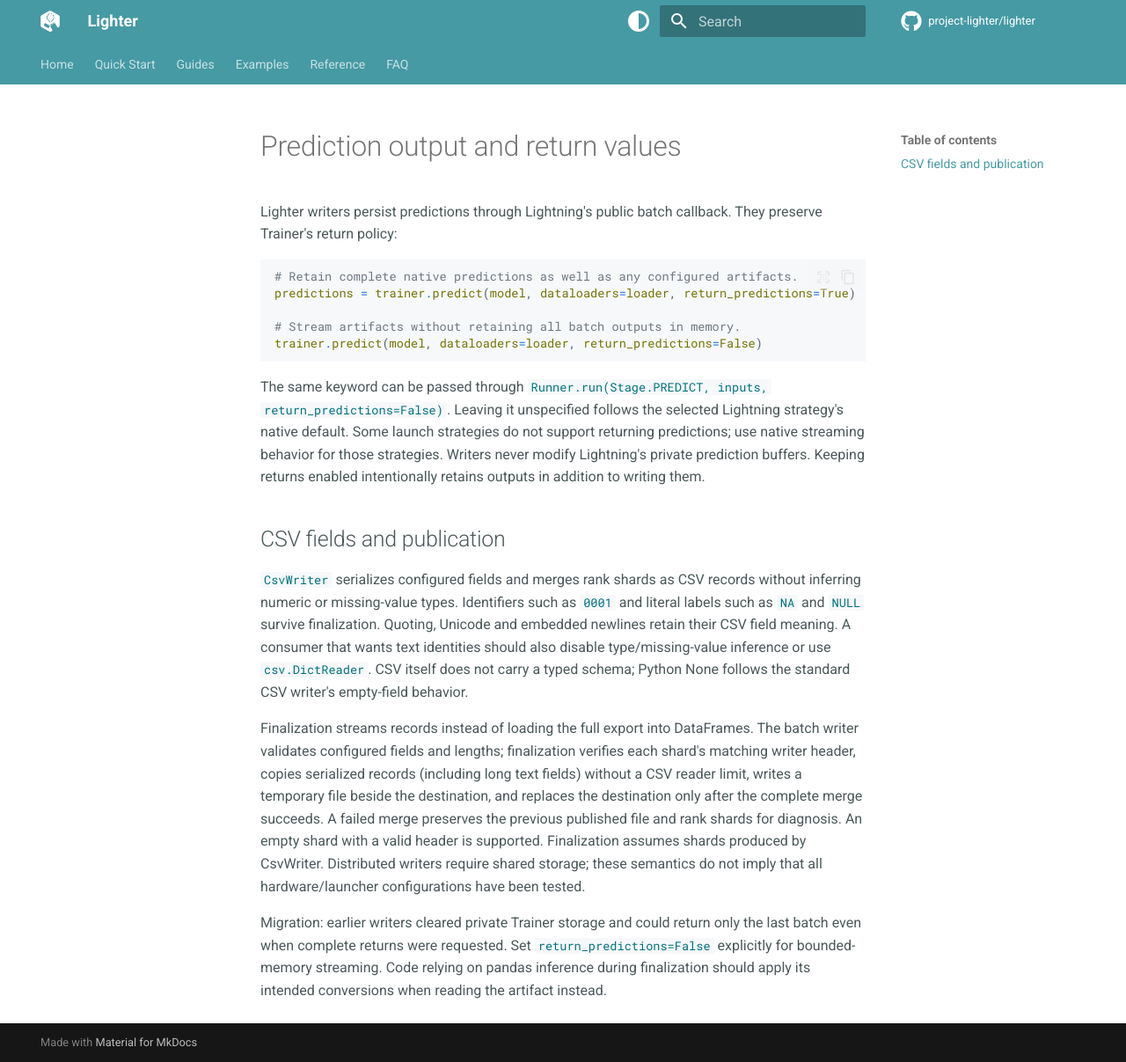
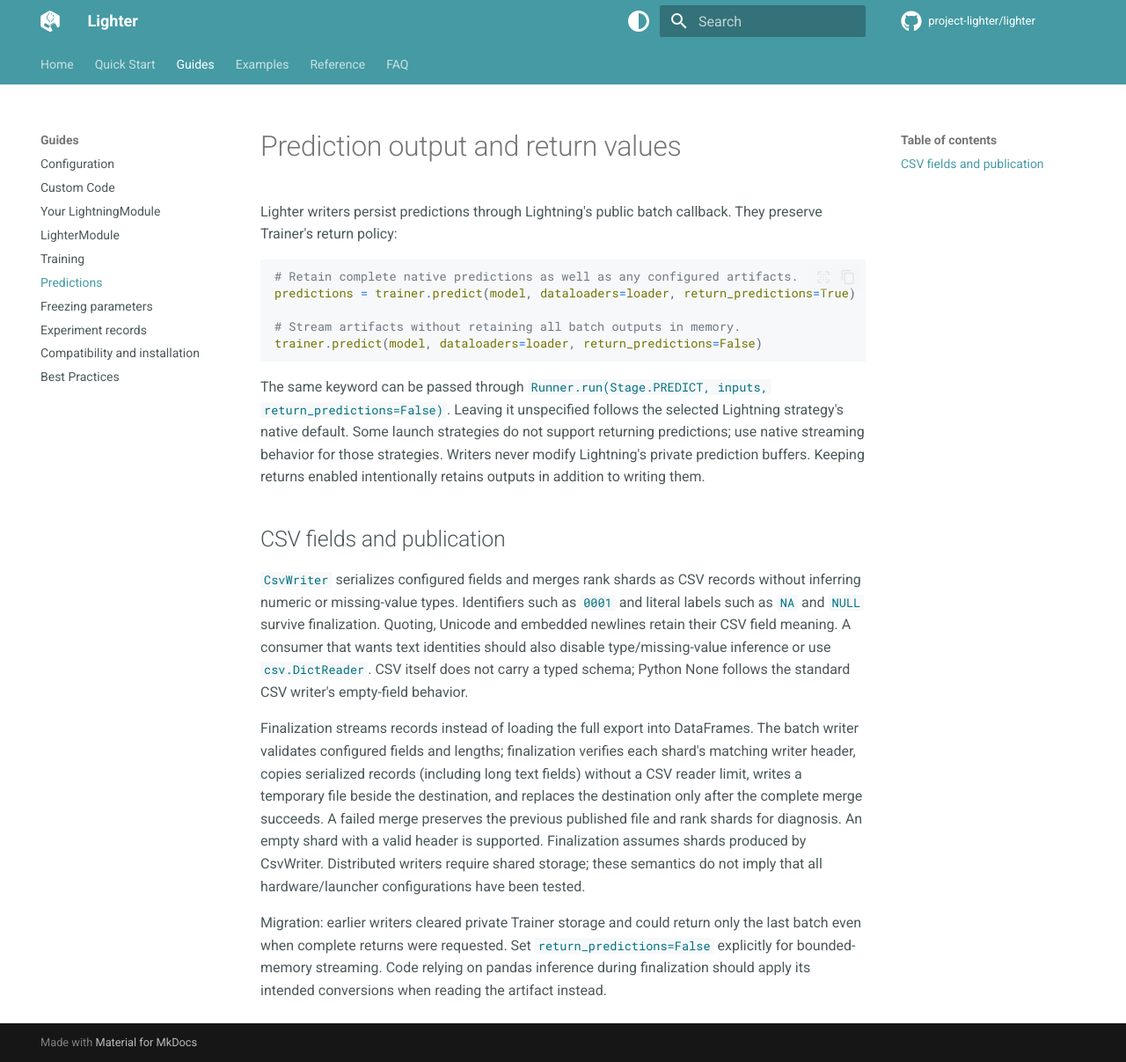
Before and after one commit to project-lighter/lighter, an MkDocs documentation site: the page built from docs/guides/predictions.md, in a window 1280 px wide and 1207 px high. Shown: the whole window at 88% size. Built offline with MkDocs 1.6.1 and Material for MkDocs 9.7.7, drawn with Linux system fonts in a browser that asks for light colours; comment, search, counter and statistics services are not loaded; some of the changed lines change nothing that is shown.

Commit message:
docs: expose prediction guide and omit raw theme templates

```diff
--- a/mkdocs.yml
+++ b/mkdocs.yml
@@ -1,4 +1,6 @@
 site_name: Lighter
+exclude_docs: |
+  /overrides/
 theme:
   icon:
     repo: fontawesome/brands/github
@@ -78,6 +80,7 @@
       - Your LightningModule: guides/lightning-module.md
       - LighterModule: guides/lighter-module.md
       - Training: guides/training.md
+      - Predictions: guides/predictions.md
       - Freezing parameters: guides/freezing.md
       - Experiment records: guides/experiment-records.md
       - Compatibility and installation: guides/compatibility.md
```
